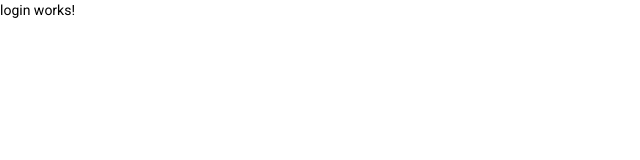
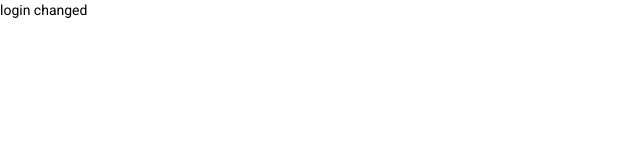
Before and after one commit to sarathsampath/facebook, an Angular app: page / in a window 1280 px wide. Shown: the top 160 px of the page, without its empty margins (0-640 px from the left). Built offline with nearby package versions, Linux system fonts and the light colour scheme.

Commit message:
Update login.component.html

```diff
--- a/src/app/entry/login/login.component.html
+++ b/src/app/entry/login/login.component.html
@@ -1 +1 @@
-<p>login works!</p>
+<p>login changed</p>
```
